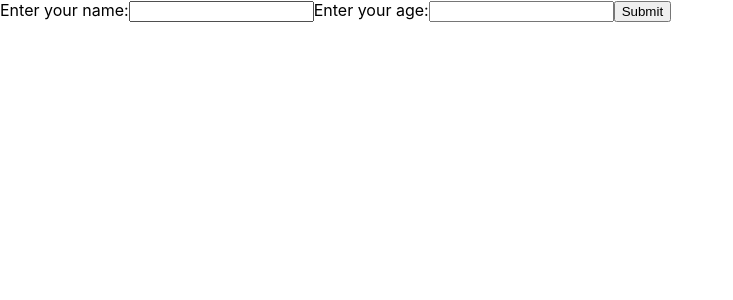
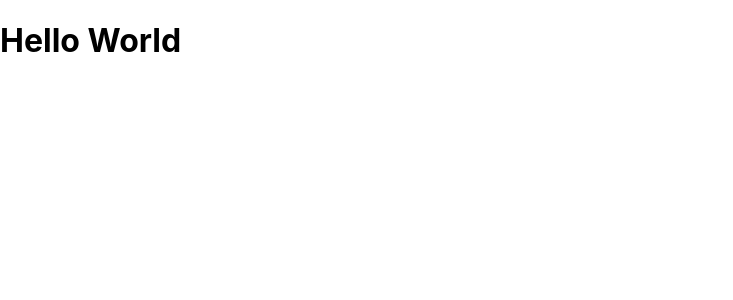
Before and after one commit to morajdhwaj/Java-Script, a React (Create React App) app: page / in a window 1280 px wide. Shown: the top 300 px of the page, without its empty margins (0-733 px from the left). Built offline with nearby package versions, Linux system fonts and the light colour scheme.

Commit message:
Learn object

```diff
--- a/src/App.js
+++ b/src/App.js
@@ -1,43 +1,11 @@
-import { useState } from "react";
-import "./App.css";
+import React from "react";
 
-function App() {
-  const [inputs, setInputs] = useState({});
-
-  const handleChange = (event) => {
-    const name = event.target.name;
-    const value = event.target.value;
-    setInputs((values) => ({ ...values, [name]: value }));
-  };
-
-  const handleSubmit = (event) => {
-    event.preventDefault();
-    alert(inputs);
-  };
-
+const App = () => {
   return (
-    <form onSubmit={handleSubmit}>
-      <label>
-        Enter your name:
-        <input
-          type="text"
-          name="username"
-          value={inputs.username || ""}
-          onChange={handleChange}
-        />
-      </label>
-      <label>
-        Enter your age:
-        <input
-          type="number"
-          name="age"
-          value={inputs.age || ""}
-          onChange={handleChange}
-        />
-      </label>
-      <input type="submit" />
-    </form>
+    <div>
+      <h1>Hello World</h1>
+    </div>
   );
-}
+};
 
 export default App;
```
Also changed, not shown: Hello.js (+9 -8 lines).
